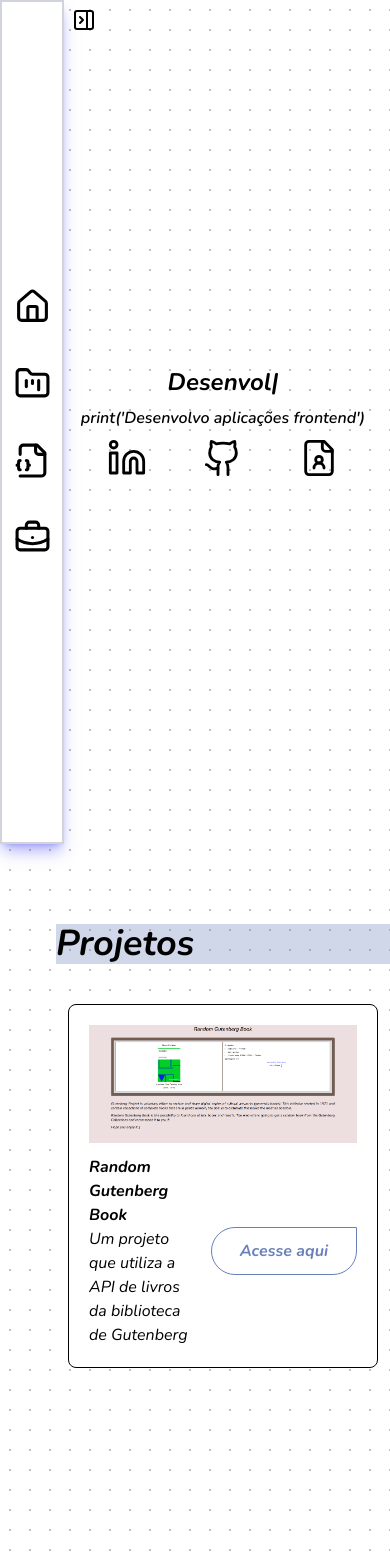
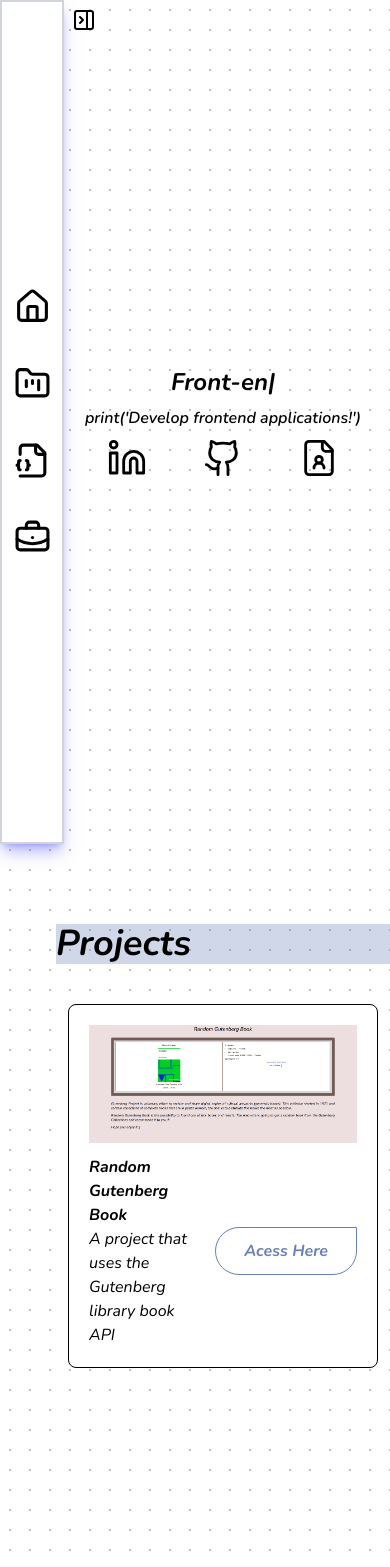
Before and after one commit to LuizinhoGustavo/LuizGustavoPortifolio, a React (Vite) app: page / in a window 390 px wide. Shown: the top 1567 px of the page. Built offline with nearby package versions, Linux system fonts and the light colour scheme.

Commit message:
feat: English Version

```diff
--- a/package.json
+++ b/package.json
@@ -10,7 +10,11 @@
     "preview": "vite preview"
   },
   "dependencies": {
+    "@radix-ui/react-switch": "^1.1.3",
+    "i18next": "^24.2.2",
+    "i18next-browser-languagedetector": "^8.0.2",
     "lucide-react": "^0.471.1",
+    "radix-ui": "^1.1.3",
     "react": "^18.3.1",
     "react-dom": "^18.3.1",
     "react-scroll": "^1.9.2",
--- a/src/App.tsx
+++ b/src/App.tsx
@@ -11,6 +11,8 @@ import FilePic from '../src/assets/pictures/filePIc.png'
 import { TimelineElement } from "./Components/TimelineElement/TimelinElement";
 import { RandomText } from "./Components/RandomText/RandomText";
 
+import { i18n } from "./translate/i18n";
+
 export function App() {
   return (
     <div className="flex flex-row bg-dotted-pattern justify-center">
@@ -23,7 +25,7 @@ export function App() {
 
       <div id="home" className="flex flex-col w-full">
         <div className="h-screen flex mx-auto flex-col gap-2 items-center justify-center max-w-[1200px]">
-          <h1 className="font-bold text-2xl md:text-5xl"><ReactTyped strings={['Luiz Gustavo', 'Desenvolvedor Front-end']} typeSpeed={200} backSpeed={30} loop />
+          <h1 className="font-bold text-2xl md:text-5xl"><ReactTyped strings={['Luiz Gustavo', i18n.t('title.dev')]} typeSpeed={200} backSpeed={30} loop />
           </h1>
           <RandomText />
 
@@ -42,44 +44,44 @@ export function App() {
           {/* Projetos */}
           <span id="projects" className=" mb-10 " />
 
-          <Title content="Projetos" color="#6A80B950" size="42" />
+          <Title content={`${i18n.t('subtitles.projects')}`} color="#6A80B950" size="42" />
 
           <div className="mx-3 grid gap-10 grid-cols-1 lg:grid-cols-2 mb-32">
-            <Project title="Random Gutenberg Book" description="Um projeto que utiliza a API de livros da biblioteca de Gutenberg" projectLink="https://randomgutenbergbook.vercel.app/" filePic={FilePic} />
+            <Project title={`${i18n.t('projects.randomGutenbergBook.title')}`} description={`${i18n.t('projects.randomGutenbergBook.description')}`} projectLink="https://randomgutenbergbook.vercel.app/" filePic={FilePic} />
 
           </div>
 
           <span id="technologies" className=" mb-10 " />
 
-          <Title content="Tecnologias" color="#B96A6B50" size="52" />
+          <Title content={`${i18n.t('subtitles.tecnhologies')}`} color="#B96A6B50" size="56" />
 
           <Tecnhologies />
 
           <div className="flex flex-col gap-10 w-full py-14">
-            <Title content="O que eu faço" color="#EEFF0050" size="64" />
+            <Title content={`${i18n.t('subtitles.whatIDo')}`} color="#EEFF0050" size="64" />
 
             <div className="flex justify-center gap-12 flex-wrap w-[90%] pb-16">
               <div className="bg-[#DB6B6B50] h-72 w-52 border-2 border-[#DB6B6B] rounded-2xl -rotate-[10deg] p-3">
-                <span className="font-bold text-2xl">Programação Frontend</span>
+                <span className="font-bold text-[1.4rem]">{`${i18n.t('whatIDo.frontend')}`} </span>
               </div>
               <div className="bg-[#88FFA250] h-72 w-52 border-2 border-[#88FFA2] rounded-2xl rotate-[12deg] p-3">
-                <span className="font-bold text-2xl">Programação Backend</span>
+                <span className="font-bold text-[1.4rem]">{`${i18n.t('whatIDo.frontend')}`}</span>
               </div>
               <div className="bg-[#9E88FF50] h-72 w-52 border-2 border-[#9E88FF] rounded-2xl -rotate-[8deg] p-3">
-                <span className="font-bold text-2xl">Pacote office e Power BI</span>
+                <span className="font-bold text-[1.4rem]">{`${i18n.t('whatIDo.office')}`}</span>
               </div>
             </div>
           </div>
 
           <span id="experiences" className=" mb-10 " />
 
-          <Title content="Experiência" color="#DB4EA350" size="52" />
+          <Title content={`${i18n.t('subtitles.experience')}`} color="#DB4EA350" size="52" />
 
           <div className="flex flex-col gap-2 w-2/3 pb-32 mx-auto">
-            <TimelineElement representation="Earth" title="Inglês Avançado - (C1)" date="2014 - 2024" place="Cultura Inglesa" />
-            <TimelineElement representation="GraduationCap" title="Curso Técnico em Desenvolvimento de Sistemas" date="2021 - 2023" place="ETEC Lauro Gomes" />
-            <TimelineElement representation="GraduationCap" title="Bacharel em Ciência e Tecnologia / Ciência da Computação" date="2024 - 2028" place="UFABC" />
-            <TimelineElement representation="LaptopMinimal" title="Estágio em Desenvolvimento Front-End" date="2024 - Atualmente" place="Prefeitura de Santo André" />
+            <TimelineElement representation="Earth" title={`${i18n.t('experience.english')}`} date="2014 - 2024" place={`${i18n.t('experience.place.culture')}`} />
+            <TimelineElement representation="GraduationCap" title={`${i18n.t('experience.technicalCourse')}`} date="2021 - 2023" place={`${i18n.t('experience.place.etec')}`} />
+            <TimelineElement representation="GraduationCap" title={`${i18n.t('experience.bachelor')}`} date="2024 - 2028" place={`${i18n.t('experience.place.ufabc')}`} />
+            <TimelineElement representation="LaptopMinimal" title={`${i18n.t('experience.internship')}`} date="2024 - Atualmente" place={`${i18n.t('experience.place.cityHall')}`} />
           </div>
 
 
--- a/src/Components/Project/Project.tsx
+++ b/src/Components/Project/Project.tsx
@@ -1,3 +1,4 @@
+import { i18n } from "../../translate/i18n"
 
 interface ProjectProps {
     filePic: string
@@ -18,7 +19,7 @@ export function Project({ filePic, title, description, projectLink }: ProjectPro
                 </div>
 
                 <a href={projectLink} target="_blank" className="bg-transparent border border-[#6A80B9] text-[#6A80B9] flex flex-col justify-center h-12 my-auto align-middle px-7 rounded-b-3xl rounded-l-3xl hover:text-white font-bold hover:bg-[#6A80B9] duration-700">
-                    Acesse aqui
+                    {`${i18n.t('projects.button')}`}
                 </a>
             </div>
 
--- a/src/Components/RandomText/RandomText.tsx
+++ b/src/Components/RandomText/RandomText.tsx
@@ -1,14 +1,16 @@
+import { i18n } from "../../translate/i18n"
+
 export function RandomText() {
     const randomMenssage = Math.round(Math.random() * 4)
-    let menssage = "Console.log(“Desenvolvo aplicações Web!”)"
+    let menssage = `Console.log(“${i18n.t('subtitles.sub')}”)`
 
 
     if (randomMenssage === 1) {
-        menssage = "<h1>Desvolvo aplicações frontend</h1>"
+        menssage = `<h1>${i18n.t('subtitles.sub')}</h1>`
     } else if (randomMenssage === 2) {
-        menssage = "console.writeline('Desenvolvo aplicações frontend')"
+        menssage = `console.writeline('${i18n.t('subtitles.sub')}')`
     } else if (randomMenssage === 3) {
-        menssage = "print('Desenvolvo aplicações frontend')"
+        menssage = `print('${i18n.t('subtitles.sub')}')`
     }
 
     return (
--- /dev/null
+++ b/src/translate/i18n.ts
@@ -0,0 +1,14 @@
+import i18n from "i18next";
+import LanguageDetector from "i18next-browser-languagedetector";
+
+import { messages } from './languages'
+
+i18n.use(LanguageDetector).init({
+    debug: false,
+    defaultNS: ['translations'],
+    fallbackLng: "pt",
+    ns: ['translations'],
+    resources: messages
+})
+
+export { i18n };
--- /dev/null
+++ b/src/translate/languages/en.ts
@@ -0,0 +1,43 @@
+const messages = {
+    en: {
+        translations: {
+            title: {
+                dev: "Front-end Developer",
+            },
+            subtitles: {
+                sub: "Develop frontend applications!",
+                projects: "Projects",
+                tecnhologies: "Technologies",
+                whatIDo: "What I do",
+                experience: "Experience",
+            },
+            experience: {
+                english: "Advanced English - (C1)",
+                technicalCourse: "Technical Course in Systems Development",
+                bachelor: "Bachelor in Science and Technology / Computer Science",
+                internship: "Front-End Development Internship",
+                place: {
+                    culture: "Cultura Inglesa",
+                    etec: "ETEC Lauro Gomes",
+                    ufabc: "Federal University of ABC",
+                    cityHall: "Santo André City Hall"
+                }
+            },
+            projects: {
+                button: "Acess Here",
+                randomGutenbergBook: {
+                    title: "Random Gutenberg Book",
+                    description: "A project that uses the Gutenberg library book API",
+                }
+            },
+            whatIDo: {
+                frontend: "Frontend Development",
+                backend: "Backend Development",
+                office: "Office Package and Power BI"
+            }
+
+        }
+    }
+}
+
+export { messages }
--- /dev/null
+++ b/src/translate/languages/index.ts
@@ -0,0 +1,9 @@
+import { messages as portuguesesMessages } from './pt';
+import { messages as englishMessages } from './en';
+
+const messages = {
+    ...portuguesesMessages,
+    ...englishMessages
+}
+
+export { messages };
--- /dev/null
+++ b/src/translate/languages/pt.ts
@@ -0,0 +1,44 @@
+const messages = {
+    pt: {
+        translations: {
+            title: {
+                dev: "Desenvolvedor Front-end",
+            },
+            subtitles: {
+                sub: "Desenvolvo aplicações frontend!",
+                projects: "Projetos",
+                tecnhologies: "Tecnologias",
+                whatIDo: "O que eu faço",
+                experience: "Experiência",
+            },
+            experience: {
+                english: "Inglês Avançado - (C1)",
+                technicalCourse: "Curso Técnico em Desenvolvimento de Sistemas",
+                bachelor: "Bacharel em Ciência e Tecnologia / Ciência da Computação",
+                internship: "Estágio em Desenvolvimento Front-End",
+                place: {
+                    culture: "Cultura Inglesa",
+                    etec: "ETEC Lauro Gomes",
+                    ufabc: "Faculdade Federal do ABC",
+                    cityHall: "Prefeitura de Santo André"
+                }
+            },
+            projects: {
+                button: "Acesse Aqui",
+                randomGutenbergBook: {
+                    title: "Random Gutenberg Book",
+                    description: "Um projeto que utiliza a API de livros da biblioteca de Gutenberg",
+                    Button: "Acesse Aqui",
+                }
+
+            },
+            whatIDo: {
+                frontend: "Desenvolvimento Frontend",
+                backend: "Desenvolvimento Backend",
+                office: "Pacote office e Power BI"
+            }
+        }
+    }
+}
+
+export { messages }
```
Also changed, not shown: src/Components/SideBar/SideBar.tsx (+4 -3 lines), 1 other file (tests, documents, lock files or other folders).
